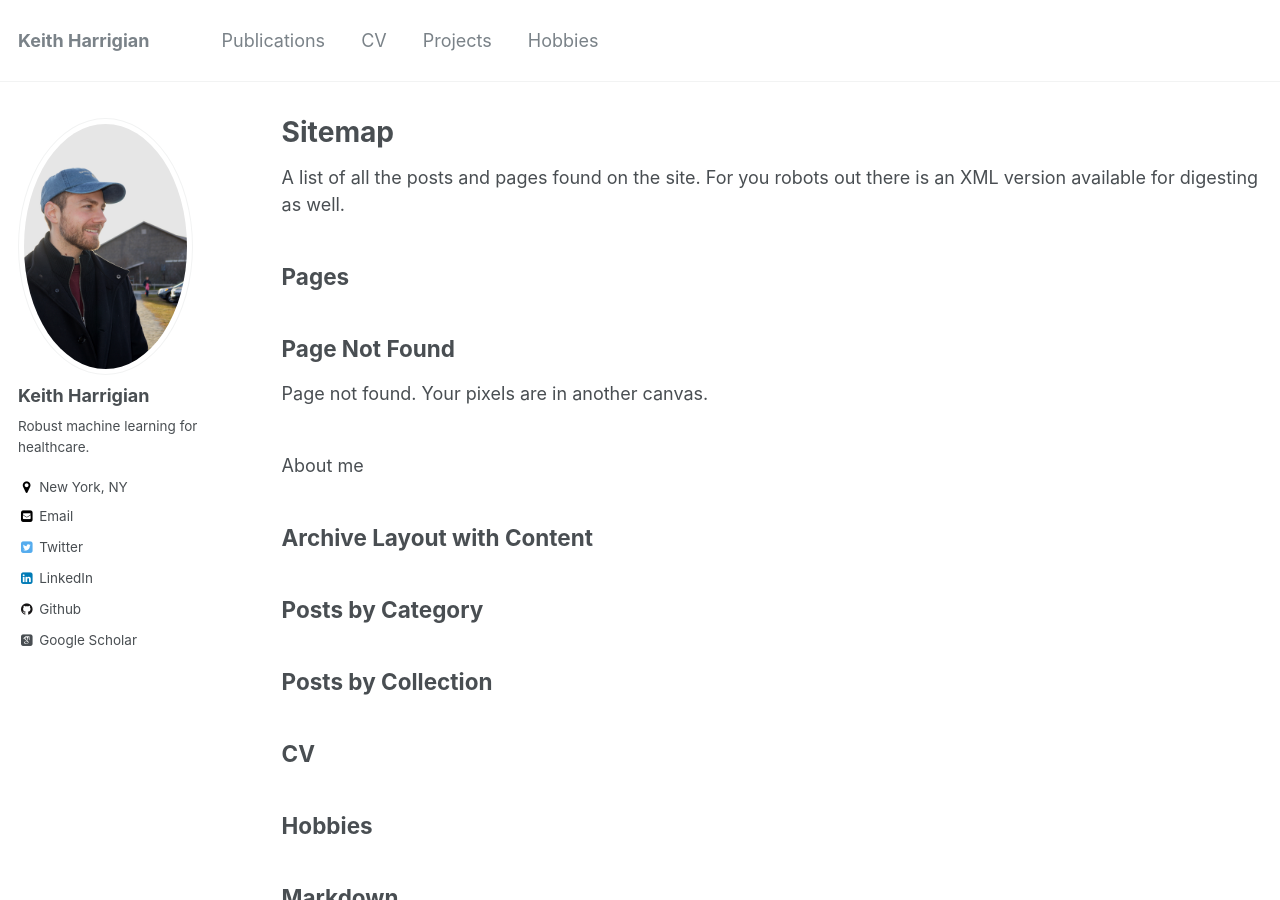
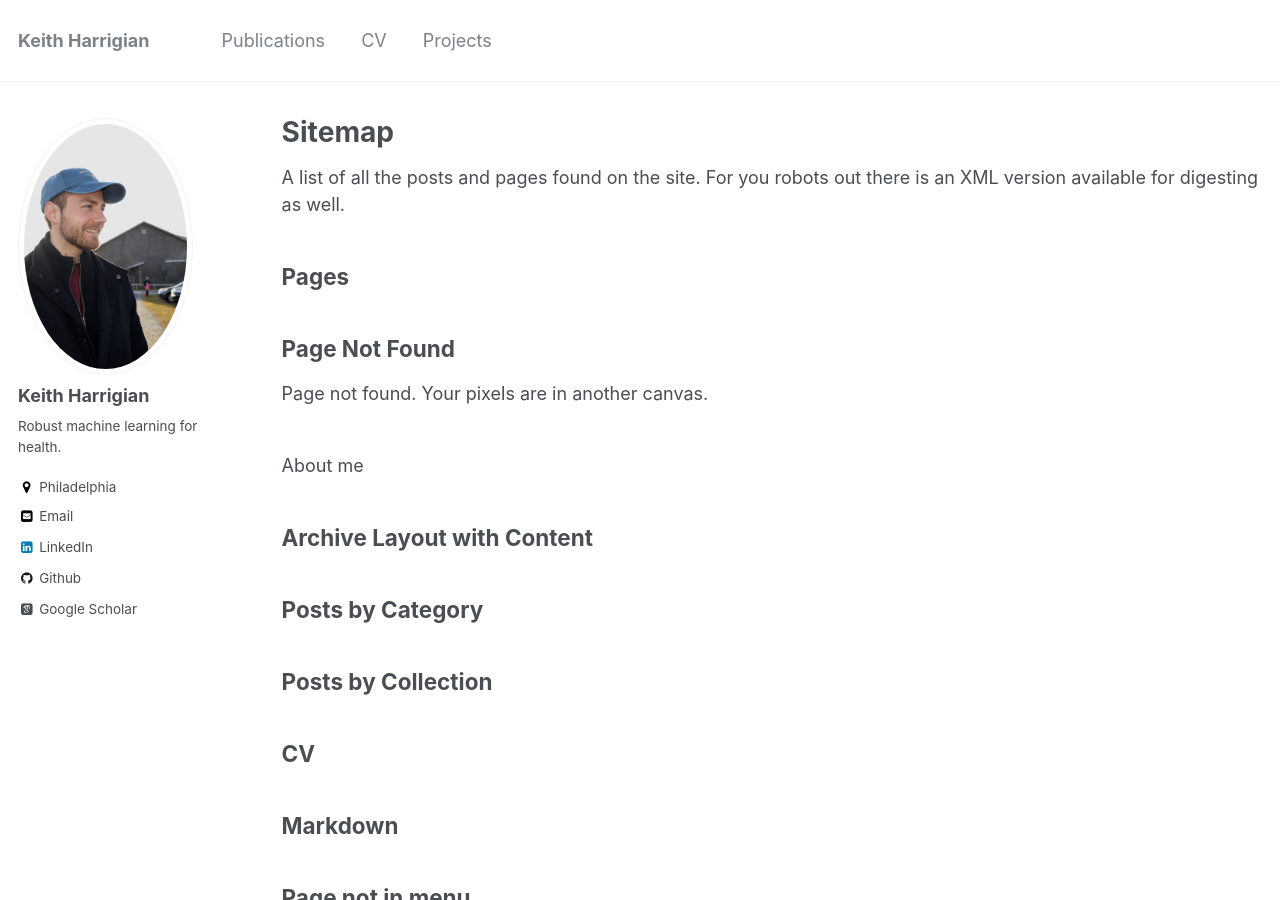
Before and after one commit to kharrigian/kharrigian.github.io, a Jekyll site: the page built from _pages/sitemap.md, in a window 1280 px wide and 900 px high. Built offline with Jekyll 4.4.1, drawn with Linux system fonts in a browser that asks for light colours; some web fonts are replaced.

```diff
--- a/_config.yml
+++ b/_config.yml
@@ -82,8 +82,8 @@ analytics:
 author:
   name             : "Keith Harrigian"
   avatar           : "profile.png"
-  bio              : "Robust machine learning for healthcare."
-  location         : "New York, NY"
+  bio              : "Robust machine learning for health."
+  location         : "Philadelphia"
   employer         :
   googlescholar    : "https://scholar.google.com/citations?user=Ppsp9foAAAAJ&hl=en"
   email            : "kharrigian@jhu.edu"
@@ -106,7 +106,7 @@ author:
   stackoverflow    :
   steam            :
   tumblr           :
-  twitter          : "kharrigian"
+  twitter          :
   vine             :
   weibo            :
   xing             :
@@ -195,15 +195,6 @@ defaults:
       author_profile: true
       share: true
       comments: true
-  # hobbies
-  - scope:
-      path: ""
-      type: hobbies
-    values:
-      layout: single
-      author_profile: true
-      share: true
-      comments: true
 
 
 
--- a/_data/navigation.yml
+++ b/_data/navigation.yml
@@ -8,6 +8,3 @@ main:
 
   - title: "Projects"
     url: /projects/
-
-  - title: "Hobbies"
-    url: /hobbies/
```
Also changed, not shown: _pages/about.md (+2 -0 lines), _pages/hobbies.md (deleted, +0 -12 lines), 1 other file.
